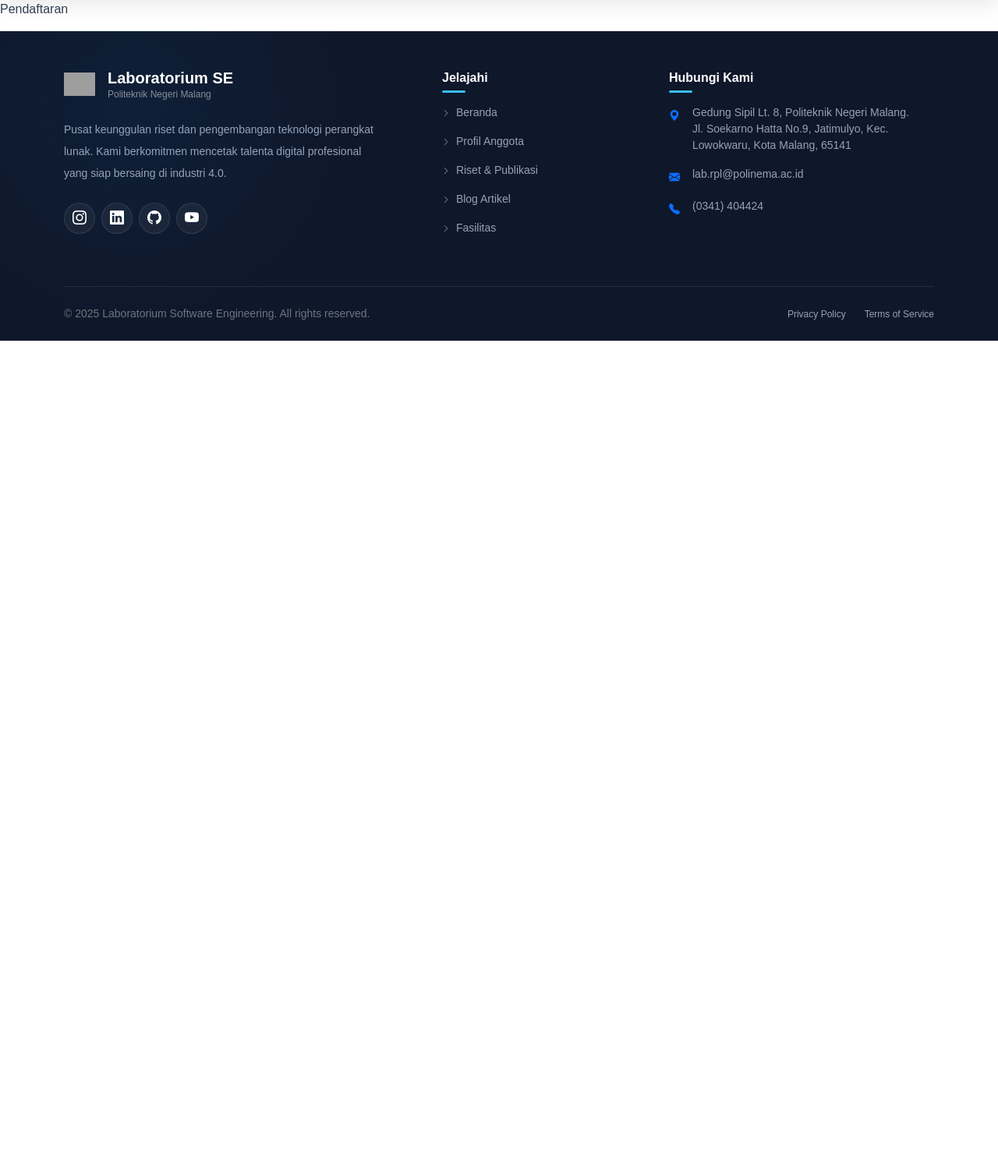
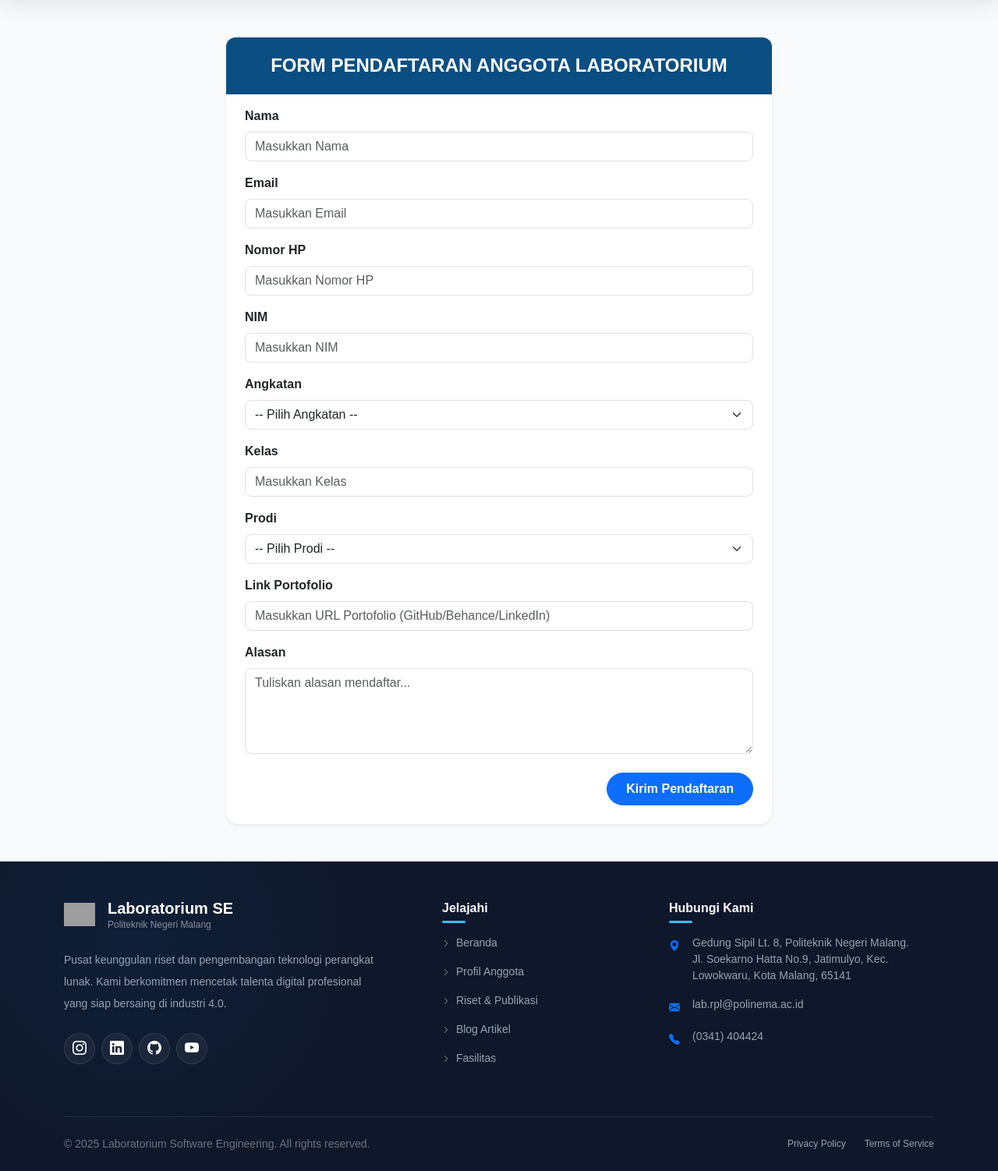
Before and after one commit to wandi1209/web_profil_lab_se_pbl2025, a PHP site: page /pendaftaran in a window 1280 px wide. Shown: the part 87-1589 px from the top of the page at 78% size. Before the commit the page ends 524 px from the top, so only its background shows below. Run offline with PHP 8.4, Linux system fonts and the light colour scheme; grey boxes are pictures that could not be loaded.

Commit message:
feat: pendaftaran

```diff
--- a/app/views/pages/pendaftaran.php
+++ b/app/views/pages/pendaftaran.php
@@ -1 +1,107 @@
-<p>Pendaftaran</p>
+<?php
+$pageTitle = "Form Pendaftaran - Laboratorium SE";
+?>
+
+<section class="py-5" style="background-color: #f8fafc;">
+    <div class="container">
+
+        <!-- Bungkus Utama -->
+        <div class="mx-auto" style="max-width: 700px;">
+
+            <!-- Card Form -->
+            <div class="card shadow-sm border-0 rounded-4 p-4">
+                <h4
+                    class="fw-semibold mb-3"
+                    style="
+                        background-color: #0b4e82;
+                        color: white;
+                        padding: 22px 20px;
+                        margin: -24px -24px 20px -24px;
+                        border-top-left-radius: 12px;
+                        border-top-right-radius: 12px;
+                        text-align: center;
+                    ">
+                    FORM PENDAFTARAN ANGGOTA LABORATORIUM
+                </h4>
+
+                <form action="#" method="POST">
+
+                    <!-- NAMA -->
+                    <div class="mb-3">
+                        <label class="form-label fw-semibold">Nama</label>
+                        <input type="text" name="nama" class="form-control rounded-3" placeholder="Masukkan Nama">
+                    </div>
+
+                    <!-- EMAIL -->
+                    <div class="mb-3">
+                        <label class="form-label fw-semibold">Email</label>
+                        <input type="email" name="email" class="form-control rounded-3" placeholder="Masukkan Email">
+                    </div>
+
+                    <!-- NOMOR HP -->
+                    <div class="mb-3">
+                        <label class="form-label fw-semibold">Nomor HP</label>
+                        <input type="text" name="nohp" class="form-control rounded-3" placeholder="Masukkan Nomor HP">
+                    </div>
+
+                    <!-- NIM -->
+                    <div class="mb-3">
+                        <label class="form-label fw-semibold">NIM</label>
+                        <input type="text" name="nim" class="form-control rounded-3" placeholder="Masukkan NIM">
+                    </div>
+
+                    <!-- ANGKATAN -->
+                    <div class="mb-3">
+                        <label class="form-label fw-semibold">Angkatan</label>
+                        <select name="angkatan" class="form-select rounded-3">
+                            <option value="">-- Pilih Angkatan --</option>
+                            <option>2021</option>
+                            <option>2022</option>
+                            <option>2023</option>
+                            <option>2024</option>
+                            <option>2025</option>
+                        </select>
+                    </div>
+
+                    <!-- KELAS -->
+                    <div class="mb-3">
+                        <label class="form-label fw-semibold">Kelas</label>
+                        <input type="text" name="kelas" class="form-control rounded-3" placeholder="Masukkan Kelas">
+                    </div>
+
+                    <!-- PRODI -->
+                    <div class="mb-3">
+                        <label class="form-label fw-semibold">Prodi</label>
+                        <select name="prodi" class="form-select rounded-3">
+                            <option value="">-- Pilih Prodi --</option>
+                            <option>D4 Teknik Informatika</option>
+                            <option>D4 Sistem Informasi Bisnis</option>
+                            <option>D2 Pengembangan Piranti Lunak Situs</option>
+                        </select>
+                    </div>
+
+                    <!-- PORTOFOLIO -->
+                    <div class="mb-3">
+                        <label class="form-label fw-semibold">Link Portofolio</label>
+                        <input type="url" name="portofolio" class="form-control rounded-3" placeholder="Masukkan URL Portofolio (GitHub/Behance/LinkedIn)">
+                    </div>
+
+                    <!-- ALASAN -->
+                    <div class="mb-4">
+                        <label class="form-label fw-semibold">Alasan</label>
+                        <textarea name="alasan" class="form-control rounded-3" rows="4" placeholder="Tuliskan alasan mendaftar..."></textarea>
+                    </div>
+
+                    <!-- TOMBOL -->
+                    <div class="text-end">
+                        <button type="submit" class="btn btn-primary px-4 py-2 rounded-pill fw-semibold">
+                            Kirim Pendaftaran
+                        </button>
+                    </div>
+
+                </form>
+
+            </div>
+        </div>
+    </div>
+</section>
```
